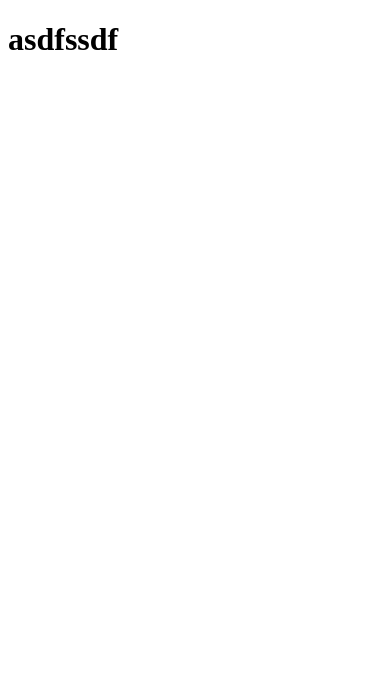
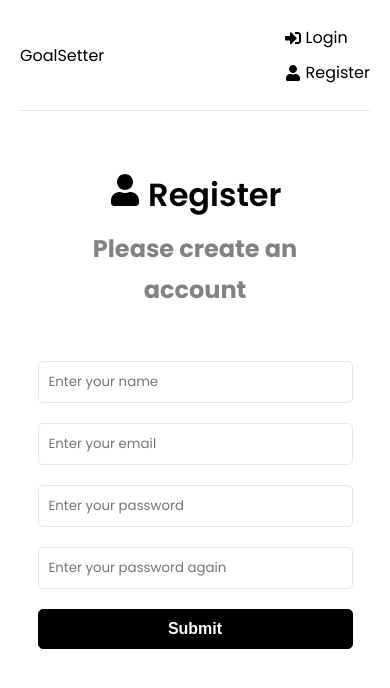
Before and after one commit to EGKopin/goalSetterTutorial, a React app: page /register in a window 390 px wide. Shown: the top 688 px of the page. Built offline with nearby package versions, Linux system fonts and the light colour scheme.

Commit message:
login and register pages created

```diff
--- a/client-frontend/App.jsx
+++ b/client-frontend/App.jsx
@@ -1,10 +1,24 @@
 import React from 'react';
+import { BrowserRouter as Router, Routes, Route } from 'react-router-dom'
+import Header from './src/components/Header';
+import Dashboard from './src/pages/Dashboard';
+import Login from './src/pages/Login';
+import Register from './src/pages/Register';
 
 function App () {
   return(
-    <div>
-      <h1>asdfssdf   </h1>
+    <>
+    <Router>
+    <div className = 'container'>
+      <Header />
+      <Routes>
+        <Route path='/' element={<Dashboard />} />
+        <Route path='/login' element={<Login />} />
+        <Route path='/register' element={<Register />} />
+      </Routes>
     </div>
+    </Router>
+    </>
   )
 }
 
--- /dev/null
+++ b/client-frontend/index.css
@@ -0,0 +1,215 @@
+@import url('https://fonts.googleapis.com/css2?family=Poppins:wght@300;400;600;700&display=swap');
+
+* {
+  margin: 0;
+  padding: 0;
+  box-sizing: border-box;
+}
+
+body {
+  font-family: 'Poppins', sans-serif;
+  height: 100vh;
+}
+
+a {
+  text-decoration: none;
+  color: #000;
+}
+
+p {
+  line-height: 1.7;
+}
+
+ul {
+  list-style: none;
+}
+
+li {
+  line-height: 2.2;
+}
+
+h1,
+h2,
+h3 {
+  font-weight: 600;
+  margin-bottom: 10px;
+}
+
+.container {
+  width: 100%;
+  max-width: 960px;
+  margin: 0 auto;
+  padding: 0 20px;
+  text-align: center;
+}
+
+.header {
+  display: flex;
+  justify-content: space-between;
+  align-items: center;
+  padding: 20px 0;
+  border-bottom: 1px solid #e6e6e6;
+  margin-bottom: 60px;
+}
+
+.header ul {
+  display: flex;
+  align-items: center;
+  justify-content: space-between;
+}
+
+.header ul li {
+  margin-left: 20px;
+}
+
+.header ul li a {
+  display: flex;
+  align-items: center;
+}
+
+.header ul li a:hover {
+  color: #777;
+}
+
+.header ul li a svg {
+  margin-right: 5px;
+}
+
+.heading {
+  font-size: 2rem;
+  font-weight: 700;
+  margin-bottom: 50px;
+  padding: 0 20px;
+}
+
+.heading p {
+  color: #828282;
+}
+
+.goals {
+  display: grid;
+  grid-template-columns: repeat(2, 1fr);
+  gap: 10px;
+}
+
+.goal {
+  background-color: #f4f4f4;
+  margin: 10px 0;
+  padding: 20px 0 10px;
+  position: relative;
+}
+
+.goal .close {
+  position: absolute;
+  top: 10px;
+  right: 15px;
+  cursor: pointer;
+  border: none;
+  background: none;
+}
+
+.form,
+.content {
+  width: 70%;
+  margin: 0 auto;
+}
+
+.form-group {
+  margin-bottom: 10px;
+}
+
+.form-group input,
+.form-group textarea,
+.form-group select {
+  width: 100%;
+  padding: 10px;
+  border: 1px solid #e6e6e6;
+  border-radius: 5px;
+  margin-bottom: 10px;
+  font-family: inherit;
+}
+
+.form-group label {
+  text-align: left;
+  display: block;
+  margin: 0 0 5px 3px;
+}
+
+.btn {
+  padding: 10px 20px;
+  border: 1px solid #000;
+  border-radius: 5px;
+  background: #000;
+  color: #fff;
+  font-size: 16px;
+  font-weight: 700;
+  cursor: pointer;
+  text-align: center;
+  appearance: button;
+  display: flex;
+  align-items: center;
+  justify-content: center;
+}
+
+.btn svg {
+  margin-right: 8px;
+}
+
+.btn-reverse {
+  background: #fff;
+  color: #000;
+}
+
+.btn-block {
+  width: 100%;
+  margin-bottom: 20px;
+}
+
+.btn:hover {
+  transform: scale(0.98);
+}
+
+.loadingSpinnerContainer {
+  position: fixed;
+  top: 0;
+  right: 0;
+  bottom: 0;
+  left: 0;
+  background-color: rgba(0, 0, 0, 0.5);
+  z-index: 5000;
+  display: flex;
+  justify-content: center;
+  align-items: center;
+}
+
+.loadingSpinner {
+  width: 64px;
+  height: 64px;
+  border: 8px solid;
+  border-color: #000 transparent #555 transparent;
+  border-radius: 50%;
+  animation: spin 1.2s linear infinite;
+}
+
+@keyframes spin {
+  0% {
+    transform: rotate(0deg);
+  }
+  100% {
+    transform: rotate(360deg);
+  }
+}
+
+@media (max-width: 600px) {
+  .form {
+    width: 90%;
+  }
+
+  .heading h1 {
+    font-size: 2rem;
+  }
+
+  .heading p {
+    font-size: 1.5rem;
+  }
+}
--- a/client-frontend/index.js
+++ b/client-frontend/index.js
@@ -3,6 +3,8 @@
 // import { store } from './app/store';
 // import { Provider } from 'react-redux';
 import { createRoot } from 'react-dom/client'
+import './index.css'
+
 
 const app = createRoot(document.getElementById('root'));
 
--- /dev/null
+++ b/client-frontend/src/components/Header.js
@@ -0,0 +1,25 @@
+import React from 'react'
+import {FaSignInAlt, FaSignOutAlt, FaUser} from 'react-icons/fa'
+import {Link} from 'react-router-dom'
+
+function Header () {
+    return (
+        <header className='header'>
+            <div className="logo">
+                <Link to='/'>GoalSetter</Link>
+            </div>
+            <ul>
+                <li>
+                    <Link to='/login'>
+                        <FaSignInAlt /> Login
+                    </Link>
+                    <Link to='/register'>
+                        <FaUser /> Register
+                    </Link>
+                </li>
+            </ul>
+        </header>
+    )
+}
+
+export default Header
--- /dev/null
+++ b/client-frontend/src/pages/Dashboard.js
@@ -0,0 +1,11 @@
+import React from 'react';
+
+function Dashboard () {
+  return(
+    <div>
+      <h1>Dashboard</h1>
+    </div>
+  )
+}
+
+export default Dashboard;
--- /dev/null
+++ b/client-frontend/src/pages/Login.js
@@ -0,0 +1,65 @@
+import React from 'react';
+import { useState, useEffect } from 'react'
+import {FaSignInAlt} from 'react-icons/fa'
+
+function Login () {
+  const [formData, setFormData] = useState({
+    email:'',
+    password:'',
+  })
+
+  const { email, password} = formData
+
+  const onChange = (e) => {
+    setFormData((prevState) => ({
+      ...prevState,
+      [e.target.name]: e.target.value
+    }))
+  }
+
+  const onSubmit = (e) => {
+    e.preventDefault()
+  }
+
+  return(
+    <>
+    <section className='heading'>
+      <h1>
+        <FaSignInAlt /> Login
+      </h1>
+      <p>Please login to your account</p>
+    </section>
+    <section className='form'>
+      <form onSubmit={onSubmit}>
+        <div className='form-group'>
+          <input type='email'
+          className='form-control'
+          id='email'
+          name='email'
+          value={email}
+          placeholder='Enter your email'
+          onChange={onChange}
+          />
+        </div>
+        <div className='form-group'>
+          <input type='password'
+          className='form-control'
+          id='password'
+          name='password'
+          value={password}
+          placeholder='Enter your password'
+          onChange={onChange}
+          />
+        </div>
+        <div className='form-group'>
+          <button type="submit" className='btn btn-block'>
+            Submit
+          </button>
+        </div>
+      </form>
+    </section>
+    </>
+  )
+}
+
+export default Login;
--- /dev/null
+++ b/client-frontend/src/pages/Register.js
@@ -0,0 +1,87 @@
+import React from 'react';
+import { useState, useEffect } from 'react'
+import {FaUser} from 'react-icons/fa'
+
+function Register () {
+  const [formData, setFormData] = useState({
+    name:'',
+    email:'',
+    password:'',
+    password2: '',
+  })
+
+  const { name, email, password, password2} = formData
+
+  const onChange = (e) => {
+    setFormData((prevState) => ({
+      ...prevState,
+      [e.target.name]: e.target.value
+    }))
+  }
+
+  const onSubmit = (e) => {
+    e.preventDefault()
+  }
+
+  return(
+    <>
+    <section className='heading'>
+      <h1>
+        <FaUser /> Register
+      </h1>
+      <p>Please create an account</p>
+    </section>
+    <section className='form'>
+      <form onSubmit={onSubmit}>
+        <div className='form-group'>
+          <input type='text'
+          className='form-control'
+          id='name'
+          name='name'
+          value={name}
+          placeholder='Enter your name'
+          onChange={onChange}
+          />
+        </div>
+        <div className='form-group'>
+          <input type='email'
+          className='form-control'
+          id='email'
+          name='email'
+          value={email}
+          placeholder='Enter your email'
+          onChange={onChange}
+          />
+        </div>
+        <div className='form-group'>
+          <input type='password'
+          className='form-control'
+          id='password'
+          name='password'
+          value={password}
+          placeholder='Enter your password'
+          onChange={onChange}
+          />
+        </div>
+        <div className='form-group'>
+          <input type='password2'
+          className='form-control'
+          id='password2'
+          name='password2'
+          value={password2}
+          placeholder='Enter your password again'
+          onChange={onChange}
+          />
+        </div>
+        <div className='form-group'>
+          <button type="submit" className='btn btn-block'>
+            Submit
+          </button>
+        </div>
+      </form>
+    </section>
+    </>
+  )
+}
+
+export default Register;
--- a/package.json
+++ b/package.json
@@ -22,6 +22,7 @@
   "dependencies": {
     "@babel/preset-env": "^7.19.3",
     "@babel/preset-react": "^7.18.6",
+    "@reduxjs/toolkit": "^1.8.6",
     "babel-loader": "^8.2.5",
     "bcryptjs": "^2.4.3",
     "colors": "^1.4.0",
@@ -35,7 +36,9 @@
     "mongoose": "^6.6.3",
     "react": "^18.2.0",
     "react-dom": "^18.2.0",
+    "react-icons": "^4.6.0",
     "react-redux": "^8.0.4",
+    "react-router-dom": "^6.4.2",
     "style-loader": "^3.3.1",
     "webpack-dev-server": "^4.11.1"
   },
```
Also changed, not shown: client-frontend/src/app/store.js (+7 -0 lines), 1 other file (tests, documents, lock files or other folders).
